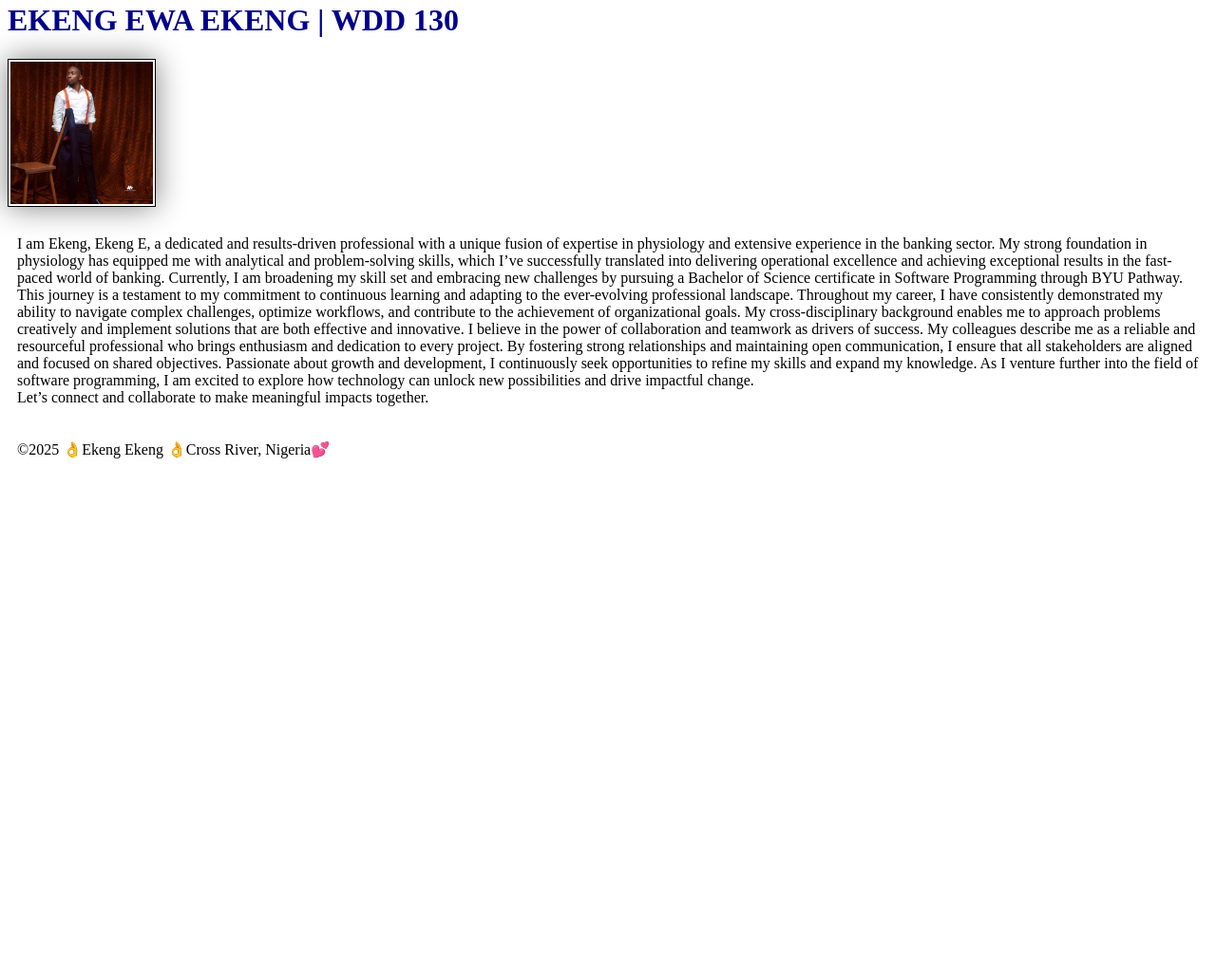
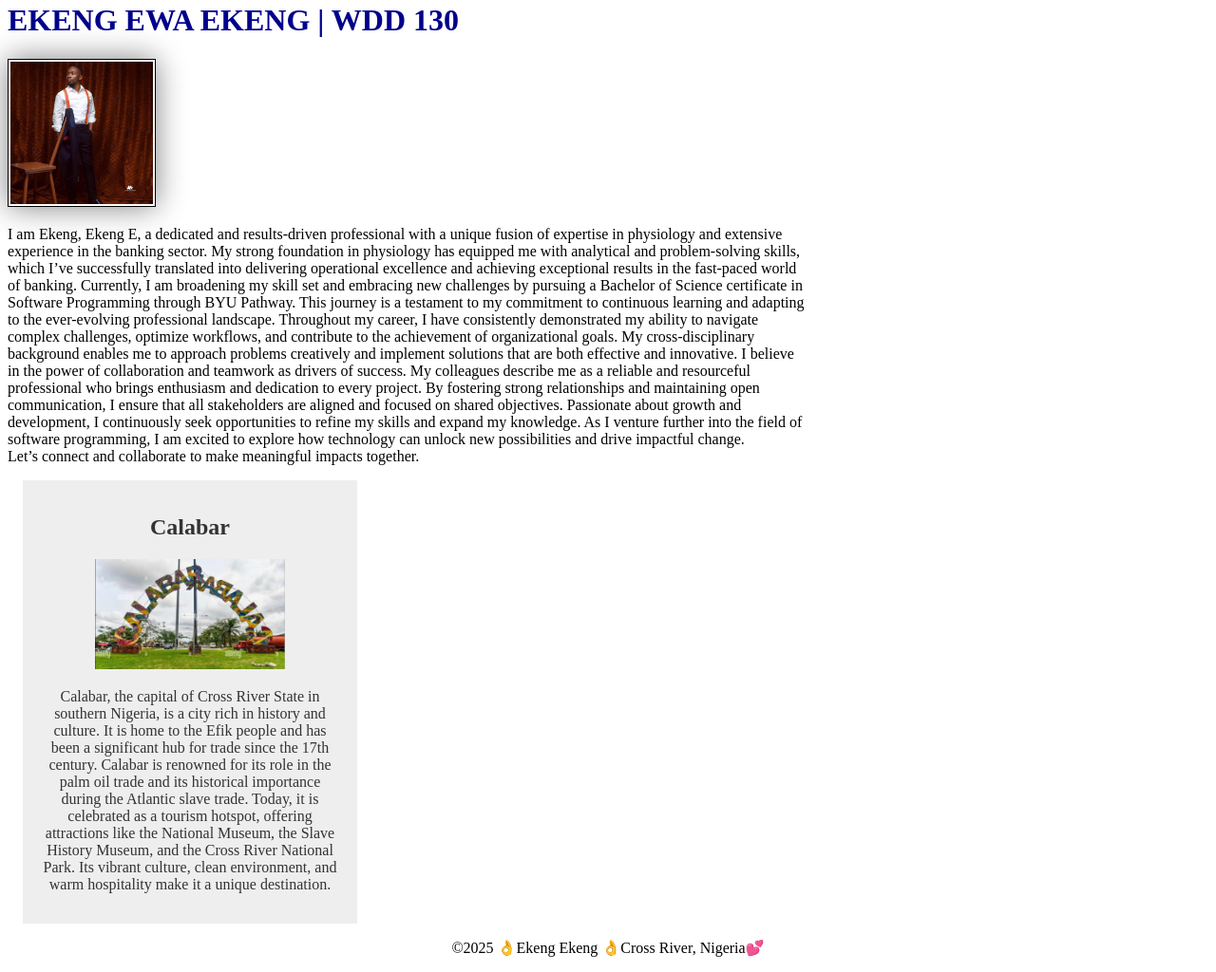
Before and after one commit to eke-design/wdd130, a plain HTML site: page index.html in a window 1280 px wide. Shown: the part 162-1186 px from the top of the page at 95% size. Before the commit the page ends 800 px from the top, so only its background shows below. Drawn offline with Linux system fonts and the light colour scheme; files that its build step writes are made by us from their sources.

Commit message:
assignment 2

```diff
--- a/index.html
+++ b/index.html
@@ -3,6 +3,8 @@
 <head>
     <meta charset="UTF-8">
     <meta name="viewport" content="width=device-width, initial-scale=1.0">
+    <meta name="description" content="Ekeng Ewa Ekeng's portfolio page showcasing a unique blend of expertise in physiology, banking, and software programming. Explore his professional journey and dedication to growth and innovation.">
+    <meta name="author" content="Ekeng Ewa Ekeng">
     <title>Ekeng Ekeng | WDD 130</title>
     <link rel="stylesheet" href="styles/styles.css">
 </head>
@@ -24,6 +26,12 @@
             Let’s connect and collaborate to make meaningful impacts together.
         </p>
     </main>
+    <aside>
+        <h2>Calabar</h2>
+        <img src="images/Calabar.jpg" alt="My Calabar">
+        <p>Calabar, the capital of Cross River State in southern Nigeria, is a city rich in history and culture. It is home to the Efik people and has been a significant hub for trade since the 17th century. Calabar is renowned for its role in the palm oil trade and its historical importance during the Atlantic slave trade. Today, it is celebrated as a tourism hotspot, offering attractions like the National Museum, the Slave History Museum, and the Cross River National Park.
+            Its vibrant culture, clean environment, and warm hospitality make it a unique destination.</p>
+    </aside>
     <footer>
         <p>&copy;2025 👌Ekeng Ekeng 👌Cross River, Nigeria💕</p>
     </footer>
--- a/styles/styles.css
+++ /dev/null
@@ -1,26 +0,0 @@
-nav{
-    background-color: darkblue;
-    padding: 10px;
-}
-
-nav a{
-    color: white;
-    display: block;
-    padding: 20px;
-}
-
-h1 {
-    color: darkblue;
-}
-
-img {
-    width: 150px;
-    height: auto;
-    border: 1px solid black;
-    padding: 2px;
-    box-shadow: 0 0 30px gray;
-}
-
-p{
-    padding: 10px;
-}
--- /dev/null
+++ b/week02/styles/styles.css
@@ -0,0 +1,51 @@
+nav{
+    background-color: darkblue;
+    padding: 10px;
+}
+
+nav a{
+    color: white;
+    display: block;
+    padding: 20px;
+}
+
+h1 {
+    color: darkblue;
+}
+main {
+    max-width: 840px;
+}
+
+aside {
+    width: 20rem;
+    margin: 1rem;
+    border: 1px;
+    padding: 1rem;
+    background-color: #eee;
+    color: #333;
+    text-align: center;
+}
+
+aside img{
+    width: 200px;
+    height: auto;
+}
+
+
+main img {
+    width: 150px;
+    height: auto;
+    border: 1px solid black;
+    padding: 2px;
+    box-shadow: 0 0 30px gray;
+}
+
+p{
+    padding: 0;
+}
+
+footer{
+    margin-top: 15px;
+    border-top: 1px;
+    text-align: center;
+}
```
Also changed, not shown: week02/box-model.html (+1 -1 lines), images/Calabar.jpg (added), week02/styles/box-model.css (renamed from styles/box-model.css).
